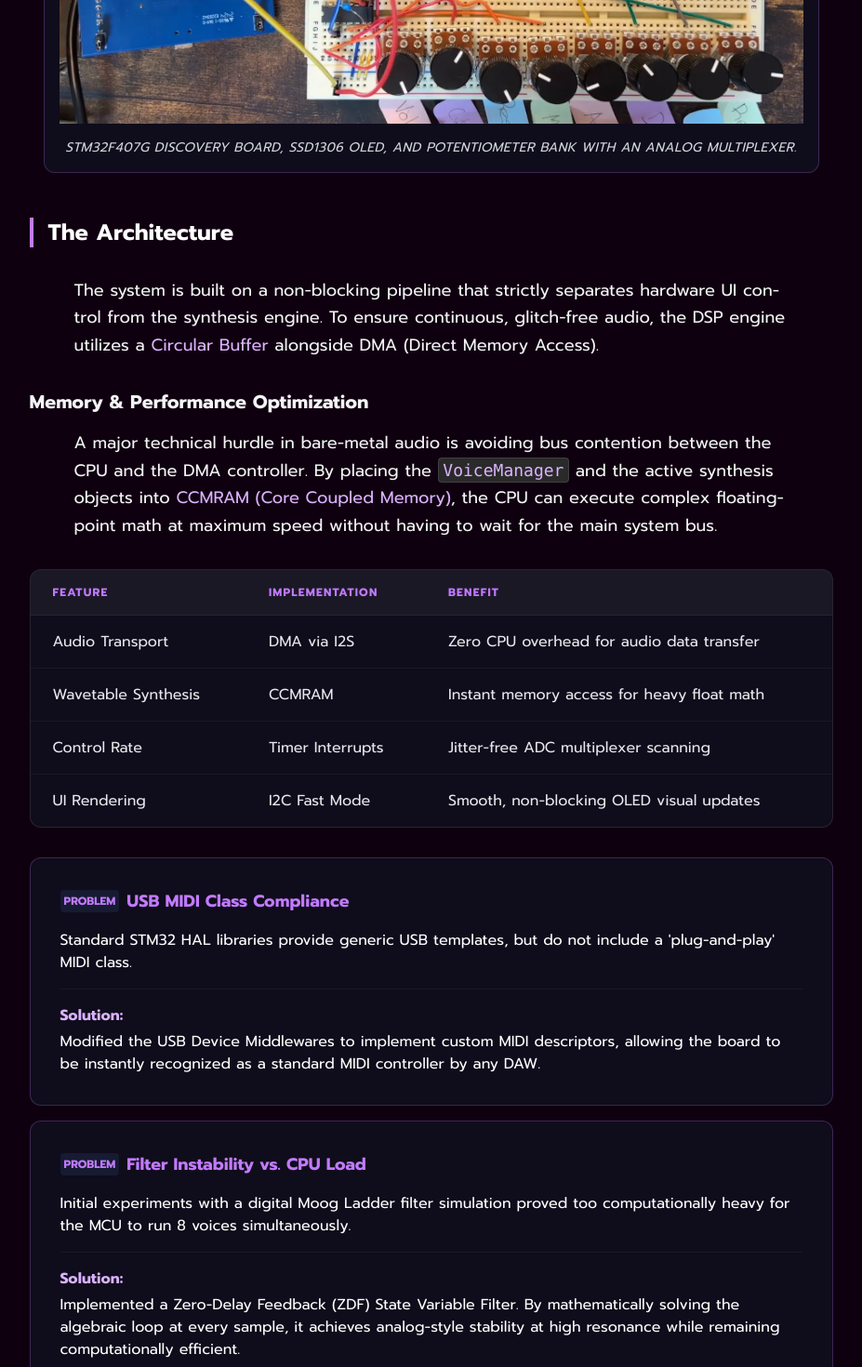
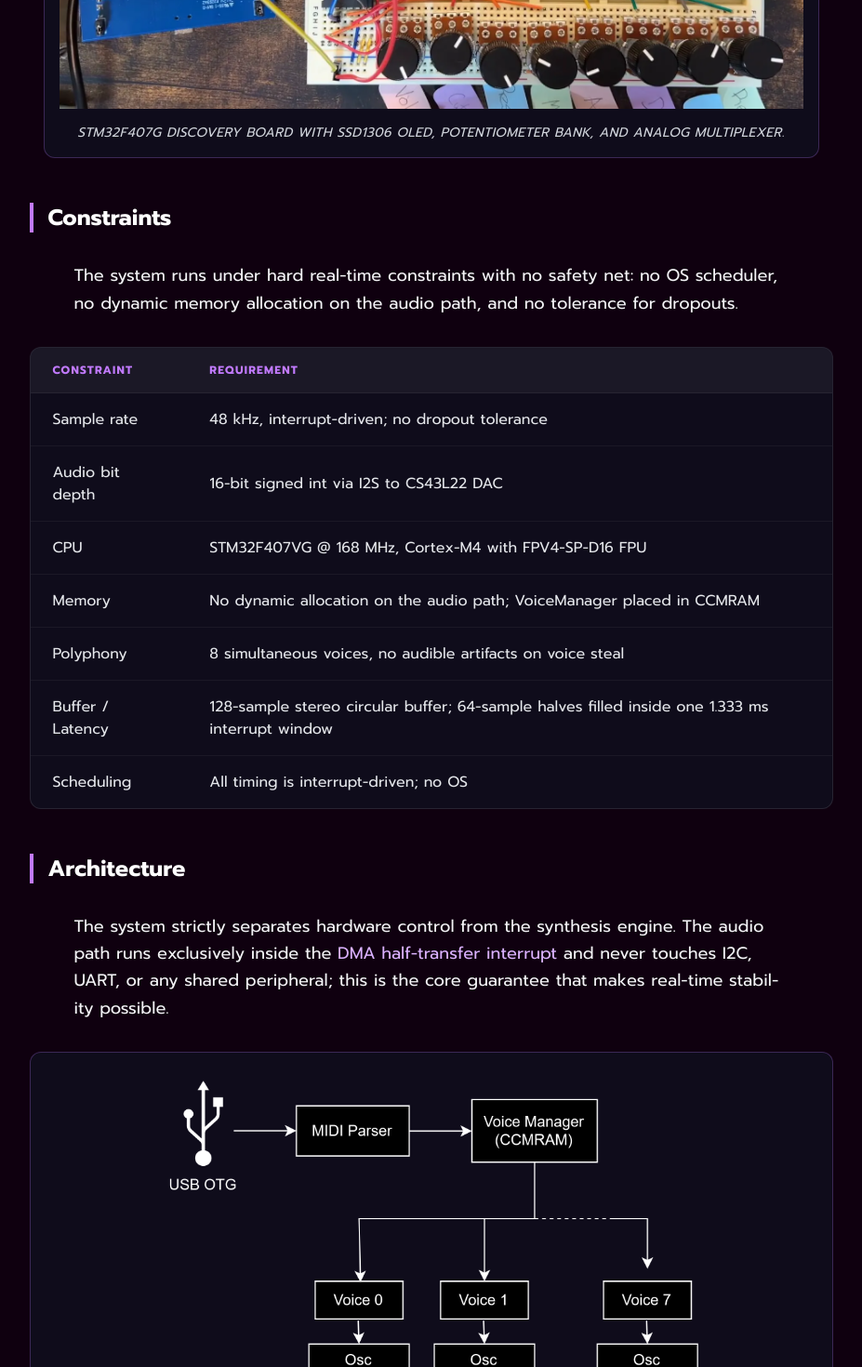
Before and after one commit to kencul/kencul.github.io, a Next.js app: page /projects/stm32-synth in a window 1280 px wide. Shown: the part 1880-3350 px from the top of the page at 93% size, without its empty margins (169-1096 px from the left). Built offline with nearby package versions, Linux system fonts and the light colour scheme; a web font is replaced by a local one.

Commit message:
Polished stm32 case study

```diff
--- a/content/projects/aws-minecraft.mdx
+++ b/content/projects/aws-minecraft.mdx
@@ -26,7 +26,7 @@ The goal was to architect a production-grade system providing <H>"on-demand"</H>
 
 ## Technical Implementation
 
-The architecture follows a <H>"Cattle, Not Pets"</H> philosophy. Instead of a single persistent instance, the server lives on an ephemeral **Spot Instance** that provides up to a <H>90% discount</H> compared to standard rates.
+The architecture follows a <H>"Cattle, Not Pets"</H> philosophy. Instead of a single persistent instance, the server lives on an ephemeral <H>Spot Instance</H> that provides up to a <H>90% discount</H> compared to standard rates.
 
 <ProjectImage
   src="/projects/aws-minecraft/cloudcraft2D.webp"
--- a/content/projects/stm32-synth.mdx
+++ b/content/projects/stm32-synth.mdx
@@ -1,9 +1,9 @@
 ---
 title: "STM32 Polyphonic Synth: Bare-Metal DSP"
 subtitle: "8-Voice Polyphonic Wavetable Synthesizer on Cortex-M4"
-description: "A high-performance C++ synthesis engine built from scratch for the STM32F407. Featuring zero-delay feedback filters, DMA-driven I2S audio, and custom USB MIDI implementation to bridge the gap between embedded hardware and professional music production."
-tech: "C++, STM32 HAL, DSP, CMSIS, USB-MIDI"
-tags: ["Embedded", "Audio"]
+description: "Designed and built a real-time 8-voice polyphonic synthesizer from scratch on a Cortex-M4: full DSP signal chain within a hard 48 kHz interrupt budget. 8-voice polyphony runs at 26% CPU utilization, leaving 74% headroom, with no OS, no dynamic allocation on the audio path, and a custom USB MIDI class for plug-and-play DAW integration."
+tech: "C++, STM32 HAL, USB-MIDI, CMake, CTest"
+tags: ["Embedded", "Audio", "C++"]
 demo: "/projects/stm32-synth/thumbnail.webp"
 date: "2026-2-8"
 github: "https://github.com/kencul/STM32F4-AudioSynthesis"
@@ -13,104 +13,175 @@ ytID: "QuVIntSHrEU"
 <TechStack
   items={[
     { label: "Board", val: "STM32F407G Discovery" },
-    { label: "OLED", val: "SSD1306" },
-    { label: "PWM Driver", val: "PCA9685" },
-    { label: "Analog Mux", val: "TC74HC4052" }
+    { label: "Language", val: "C11 / C++17" },
+    { label: "Frameworks", val: "STM32F4xx HAL, CMSIS 5, STM32 USB Device Library" },
+    { label: "Build", val: "CMake, CTest, GitHub Actions CI" },
+    { label: "Tools", val: "STM32CubeMX, ST-Link GDB, DWT cycle profiler" },
   ]}
 />
 
 ## Overview
 
-Having learned the basics of audio development in embedded systems, I wanted to strip away the layers of abstraction and explore bare-metal programming. While the <H>Teensy</H> and <H>Daisy</H> ecosystems provide excellent platforms to get audio output quickly, their libraries hide much of the underlying hardware logic.
+I built a fully polyphonic synthesizer on bare hardware (no Linux, no RTOS, no audio framework) to understand the full stack from clock configuration to DSP algorithm. The <H>STM32F407G Discovery</H> was the target: an on-board <H>CS43L22 codec</H>, a <H>Cortex-M4 FPU</H>, and enough SRAM to be genuinely interesting without being trivially easy.
 
-To truly understand the fundamental structures needed for low-level DSP, I pivoted to <H>STM32 development</H>. I chose the <H>STM32F407G Discovery board</H>: a dev kit featuring an onboard DAC and line-out. My end goal was to create an 8-voice polyphonic wavetable synth, heavily inspired by hardware like the <H>Roland System 1m</H>. This required implementing professional-grade audio features, including zero-delay feedback filters and DMA-driven audio, all while managing the strict timing constraints of a 168MHz ARM Cortex-M4 processor.
+The result is a self-contained USB MIDI instrument built solo over 4 weeks: 8-voice polyphony, real-time wavetable morphing across 8 waveforms (sine, saw, square, Rhodes, clav, choir, acid, glass), a zero-delay feedback filter, hardware knobs, an OLED display, and per-voice LED metering.
 
 <ProjectImage
   src="/projects/stm32-synth/hardware_pic.webp"
   alt="STM32 Synth Hardware Setup"
-  caption="STM32F407G Discovery board, SSD1306 OLED, and potentiometer bank with an analog multiplexer."
+  caption="STM32F407G Discovery board with SSD1306 OLED, potentiometer bank, and analog multiplexer."
   width={800}
 />
 
-## The Architecture
+## Constraints
 
-The system is built on a non-blocking pipeline that strictly separates hardware UI control from the synthesis engine. To ensure continuous, glitch-free audio, the DSP engine utilizes a <H>Circular Buffer</H> alongside DMA (Direct Memory Access).
-
-### Memory & Performance Optimization
-
-A major technical hurdle in bare-metal audio is avoiding bus contention between the CPU and the DMA controller. By placing the `VoiceManager` and the active synthesis objects into <H>CCMRAM (Core Coupled Memory)</H>, the CPU can execute complex floating-point math at maximum speed without having to wait for the main system bus.
+The system runs under hard real-time constraints with no safety net: no OS scheduler, no dynamic memory allocation on the audio path, and no tolerance for dropouts.
 
 <Table
-  headers={["Feature", "Implementation", "Benefit"]}
-  rows={[["Audio Transport", "DMA via I2S", "Zero CPU overhead for audio data transfer"],["Wavetable Synthesis", "CCMRAM", "Instant memory access for heavy float math"],["Control Rate", "Timer Interrupts", "Jitter-free ADC multiplexer scanning"],["UI Rendering", "I2C Fast Mode", "Smooth, non-blocking OLED visual updates"]
+  headers={["Constraint", "Requirement"]}
+  rows={[
+    ["Sample rate", "48 kHz, interrupt-driven; no dropout tolerance"],
+    ["Audio bit depth", "16-bit signed int via I2S to CS43L22 DAC"],
+    ["CPU", "STM32F407VG @ 168 MHz, Cortex-M4 with FPV4-SP-D16 FPU"],
+    ["Memory", "No dynamic allocation on the audio path; VoiceManager placed in CCMRAM"],
+    ["Polyphony", "8 simultaneous voices, no audible artifacts on voice steal"],
+    ["Buffer / Latency", "128-sample stereo circular buffer; 64-sample halves filled inside one 1.333 ms interrupt window"],
+    ["Scheduling", "All timing is interrupt-driven; no OS"]
   ]}
 />
+
+## Architecture
+
+The system strictly separates hardware control from the synthesis engine. The audio path runs exclusively inside the <H>DMA half-transfer interrupt</H> and never touches I2C, UART, or any shared peripheral; this is the core guarantee that makes real-time stability possible.
+
+<ProjectImage
+  src="/projects/stm32-synth/architecture.png"
+  alt="Signal flow architecture: USB MIDI through DSP chain to DAC output"
+  caption="Audio data path: USB OTG through VoiceManager, SVF filter, DMA circular buffer, and I2S to the CS43L22 codec."
+  width={600}
+  invert
+/>
+
+To guarantee deterministic audio processing, I eliminated mutexes within the audio callback. Parameter updates leverage the ARM Cortex-M4 memory model to ensure <H>atomic float writes</H>. This maintains thread safety between the control loop and the audio ISR without introducing priority inversion or jitter. MIDI input is decoupled via a <H>lock-free circular buffer</H>, allowing the synthesis engine to operate in total isolation from the main loop.
+
+User hardware interaction is managed via a dedicated <H>TIM4 interrupt</H>, which drives ADC DMA scanning across eight potentiometers via a analog multiplexer. A GPIO interrupt handles button debouncing for waveform selection. To prevent bus contention, the OLED and LED drivers update over I2C at a lower priority, fully decoupled from the time-critical audio path.
+
+<H>CCMRAM placement</H> of `VoiceManager` eliminates bus contention with the DMA controller during the critical audio interrupt window.
+
+## Engineering Deep-Dive
 
 <ChallengeCard
   items={[
     {
-      prob: "USB MIDI Class Compliance",
-      desc: "Standard STM32 HAL libraries provide generic USB templates, but do not include a 'plug-and-play' MIDI class.",
-      sol: "Modified the USB Device Middlewares to implement custom MIDI descriptors, allowing the board to be instantly recognized as a standard MIDI controller by any DAW."
+      prob: "Filter Selection Within the CPU Budget",
+      desc: <>The original target was a <H>Moog Ladder</H> filter. Profiling with <H>DWT-&gt;CYCCNT</H> revealed it costs <H>275 cycles/sample</H>, and that's already the aggressively reduced version: per-stage tanh saturation was replaced with a single tanh on the combined input+feedback signal. A faithful Huovilainen implementation (5 tanh calls per oversample iteration, ×4 for oversampling) would run around 4 times more expensive. Even the stripped-down version costs 838 µs per 8-voice block before oscillators or ADSR run.</>,
+      sol: <>Replaced it with a <H>Zero-Delay Feedback State Variable Filter (ZDF SVF)</H>. Solving the algebraic loop analytically per sample eliminates the unit-delay approximation of naive implementations and gives analog-accurate phase response at <H>82 cycles/sample</H>, a <H>3.35x reduction</H>. At 8 voices, filter cost drops to 251 µs (18.8% of budget), making full polyphony viable.</>
     },
     {
-      prob: "Filter Instability vs. CPU Load",
-      desc: "Initial experiments with a digital Moog Ladder filter simulation proved too computationally heavy for the MCU to run 8 voices simultaneously.",
-      sol: "Implemented a Zero-Delay Feedback (ZDF) State Variable Filter. By mathematically solving the algebraic loop at every sample, it achieves analog-style stability at high resonance while remaining computationally efficient."
+      prob: "Voice Stealing Without Audible Clicks",
+      desc: <>When all 8 voices are active, a new note must steal an existing one. A hard oscillator reset produces an immediate discontinuity in the audio signal, an audible click.</>,
+      sol: <>A two-stage soft-kill: <H>adsr.kill()</H> calculates a ramp that fades the stolen voice to silence over <H>240 samples (~5 ms at 48 kHz)</H>. The oscillator stores the incoming note in a pending struct and waits for the ramp to reach zero before executing noteOn. Voice allocation follows a deterministic <H>LRU</H> priority: idle → released → oldest active. Only the oldest-active path triggers the kill ramp.</>
+    },
+    {
+      prob: "Custom USB MIDI Class Compliance",
+      desc: <>The <H>STM32 HAL USB library</H> provides generic device templates but no MIDI class, so the board would appear as an unknown device to any DAW.</>,
+      sol: <>Modified the USB Device Middlewares to implement custom <H>MIDI descriptors</H> from scratch. The board now enumerates as a standard <H>class-compliant MIDI device</H> and is recognized plug-and-play by any DAW without drivers.</>
     }
   ]}
 />
 
-### The Synthesis Engine
+## Validation & Performance
 
-The core synthesis engine features two oscillator slots per voice, allowing for <H>Real-Time Wavetable Morphing</H>. By interpolating between two distinct wavetables based on ADC inputs, the user can create evolving, complex timbres that are then shaped by an ADSR envelope and routed through the ZDF filter.
+### CPU Profiling
 
-## Outcomes
+8-voice polyphony runs at <H>26% CPU utilization</H>, leaving 74% headroom in the 1.333 ms audio block window. Measured with DWT->CYCCNT reads before and after `VoiceManager::process()`.
 
-<OutcomeList
-  items={[
-    {
-      title: "Hard Real-Time Performance",
-      desc: "Optimized the DMA circular buffer for hyper-low latency audio, ensuring the synth responds instantly to incoming USB MIDI without audio dropouts."
-    },
-    {
-      title: "Advanced Memory Optimization",
-      desc: "Leveraged the STM32's 64KB CCMRAM to host the DSP engine, allowing the Cortex-M4 to process complex math without fighting the DMA for memory access."
-    },
-    {
-      title: "Analog-Modeled Stability",
-      desc: "Successfully deployed Zero-Delay Feedback (ZDF) filters that remain mathematically stable and musical, even when pushed into extreme self-oscillation."
-    },
-    {
-      title: "Professional Voice Management",
-      desc: "Developed a robust 8-voice polyphony engine with 'Soft-Kill' logic, preventing audible clicks and DC offsets during rapid note stealing."
-    },
-    {
-      title: "Custom USB Class Compliance",
-      desc: "Rewrote low-level USB descriptors from scratch, turning a generic development board into a plug-and-play studio instrument."
-    }
+<Table
+  headers={["Condition", "Time", "% of 1.333 ms window"]}
+  rows={[
+    ["Baseline overhead (0 voices)", "20 µs", "1.5%"],
+    ["8 voices, full polyphony", "347 µs", "26.0%"],
+    ["Per-voice cost", "~41 µs", "~3.1%"],
+    ["Headroom remaining", "986 µs", "74.0%"]
   ]}
 />
+
+### Filter Comparison
+
+The Moog Ladder was profiled against the ZDF SVF under identical conditions. At 8 voices, the Moog consumes <H>62.9%</H> of the entire audio block budget on filtering alone before a single oscillator or envelope runs. The SVF's <H>3.35× efficiency</H> advantage is what makes 8-voice polyphony viable on this hardware.
+
+<Table
+  headers={["Filter", "Cycles/sample", "Cost at 8 voices", "% of budget"]}
+  rows={[
+    ["ZDF SVF (shipped)", "82", "~251 µs", "18.8%"],
+    ["Moog Ladder (rejected)", "275", "~838 µs", "62.9%"]
+  ]}
+/>
+
+### Algorithm Correctness
+
+A host-side <H>CTest</H> suite in `tests/` runs on any desktop compiler, no hardware required. It separates algorithm correctness from hardware bring-up and runs on every push via <H>GitHub Actions CI</H>.
+
+<Table
+  headers={["Test", "Result"]}
+  rows={[
+    ["SVF −3 dB at cutoff", "Measured ratio 0.7071 vs. theoretical 0.70711, < 0.001% error"],
+    ["SVF self-oscillation stability", "Bounded over 10,000 samples at max resonance (k = 0.01)"],
+    ["Moog Ladder DC stability", "Converges without drift at resonance = 0"],
+    ["ADSR attack accuracy", "Reaches 1.0 within ±10% of configured attack time"],
+    ["ADSR kill ramp duration", "Reaches silence within 300 samples (contract: 240 = 5 ms @ 48 kHz)"],
+    ["ADSR release convergence", "Forced to exact 0.0 → IDLE, no asymptotic fade"]
+  ]}
+/>
+
+### Memory Utilization
+
+<Table
+  headers={["Region", "Total", "Used", "Utilization"]}
+  rows={[
+    ["Flash", "1 MB", "212 KB", "20.7%"],
+    ["SRAM", "128 KB", "69 KB", "54.0%"],
+    ["CCMRAM", "64 KB", "34 KB", "52.6%"]
+  ]}
+/>
+
+Flash usage is dominated by wavetable data: 8 waveforms x 4096 samples x 4 bytes = 128 KB. CCMRAM is almost entirely the `VoiceManager`, a deliberate placement, not a forced one.
+
+## Reflection
+
+Real-time audio programming has a single governing rule: the audio callback is sacred. No allocations, no blocking calls, no peripheral access. Every architectural decision in this project (<H>CCMRAM placement</H>, <H>atomic float writes</H>, <H>the kill ramp</H>) exists to protect that invariant.
+
+The filter swap was the most instructive moment. Choosing the <H>Moog Ladder</H> based on "analog character" before measuring its CPU cost would have made 8-voice polyphony impossible. The limited speed of the MCU revealed how expensive the <H>Huovilainen model</H> is, and how much of a privilege it is to be able to use it in real-time.
+
+If I rebuilt this today, I'd replace the implicit Cortex-M4 atomicity of float writes with an explicit <H>lock-free SPSC ring buffer</H> for parameter updates, more portable, easier to audit, and not dependent on knowing the architecture's memory guarantees.
 
 ## Future Work
 
 <FutureWork
   items={[
     {
-      title: "FM Cross-Modulation",
-      desc: "Implementing frequency modulation (FM) systhesis to generate harsher, industrial sonic textures."
+      title: "Lock-Free Parameter Queue",
+      desc: "Replace implicit Cortex-M4 atomic float writes with an explicit SPSC ring buffer, more portable and easier to reason about under code review."
     },
     {
-      title: "Expanded Hardware Controls",
-      desc: "Adding dedicated potentiometers and multiplexers for extended parameters, such as LFO rates, filter envelopes, and spatial effects (reverb/delay)."
+      title: "Wavetable Anti-Aliasing",
+      desc: "Implement BLIT or MinBLEP to suppress harmonic aliasing at high pitches, a known limitation of the current phase accumulator approach."
     },
     {
-      title: "Custom PCB Design",
-      desc: "Transitioning the breadboarded multiplexer and potentiometer arrays into a custom-designed, unified PCB shield for the Discovery board."
+      title: "LFO Modulation Matrix",
+      desc: "Add LFO-to-filter and LFO-to-amplitude routing with a configurable mod matrix, enabling filter sweeps and tremolo without hardware changes."
     },
     {
-      title: "Custom User Wavetables",
-      desc: "Integrating USB Mass Storage Class (MSC) capabilities, allowing users to mount the synth as a drive and drag-and-drop their own wavetable files directly onto the board."
+      title: "CMSIS-DSP SIMD Optimization",
+      desc: "Port the ZDF SVF inner loop to CMSIS-DSP SIMD intrinsics for further CPU reduction, freeing headroom for additional voices or effects."
+    },
+    {
+      title: "Custom PCB Shield",
+      desc: "Consolidate the breadboarded multiplexer and potentiometer arrays into a unified PCB shield for the Discovery board."
+    },
+    {
+      title: "SysEx Patch Storage",
+      desc: "Add SysEx support for saving and recalling patches over MIDI, turning the synth into a fully programmable instrument."
     }
   ]}
 />
--- a/src/components/mdx-components.js
+++ b/src/components/mdx-components.js
@@ -8,7 +8,7 @@ export const mdxComponents = {
   h3: (props) => <h3 className="text-gray-100 font-bold text-xl mt-8 mb-4" {...props} />,
   p: (props) => <p className="text-gray-100 leading-relaxed text-lg mb-6 max-w-3xl hyphens-auto mx-auto" {...props} />,
 
-  ProjectImage: ({ src, alt, caption, width }) => (
+  ProjectImage: ({ src, alt, caption, width, invert }) => (
     <Card as="figure" className="my-8 w-fit mx-auto p-4">
         <div className="flex flex-col items-center">
             <Image
@@ -17,6 +17,7 @@ export const mdxComponents = {
             width={width}
             height={500}
             className="h-auto"
+            style={invert ? { filter: 'invert(1)' } : undefined}
             />
             <figcaption className="text-center text-sm text-gray-300 mt-4 uppercase tracking-wide italic">
                 {caption}
@@ -26,13 +27,9 @@ export const mdxComponents = {
   ),
 
   TechStack: ({ items = [] }) => {
-    const count = items.length;
-
+    const colMap = ['', 'grid-cols-1', 'grid-cols-2', 'grid-cols-3', 'grid-cols-4', 'grid-cols-5', 'grid-cols-6'];
     return (
-      <Card className={`grid gap-4 w-fit mx-auto my-8
-        ${count <= 2 ? 'grid-cols-2' : 'grid-cols-2 md:grid-cols-4'}
-        ${count === 3 ? 'md:grid-cols-3' : ''}`}
-      >
+      <Card className={`grid gap-4 w-fit mx-auto my-8 ${colMap[Math.min(items.length, 6)]}`}>
         {items?.map((item, index) => (
           <div key={item.label || index} className="min-w-[120px]">
             <span className="text-highlight font-bold block uppercase mb-2 text-sm">
```
Also changed, not shown: public/projects/stm32-synth/architecture.png (added), 1 other file (tests, documents, lock files or other folders).
